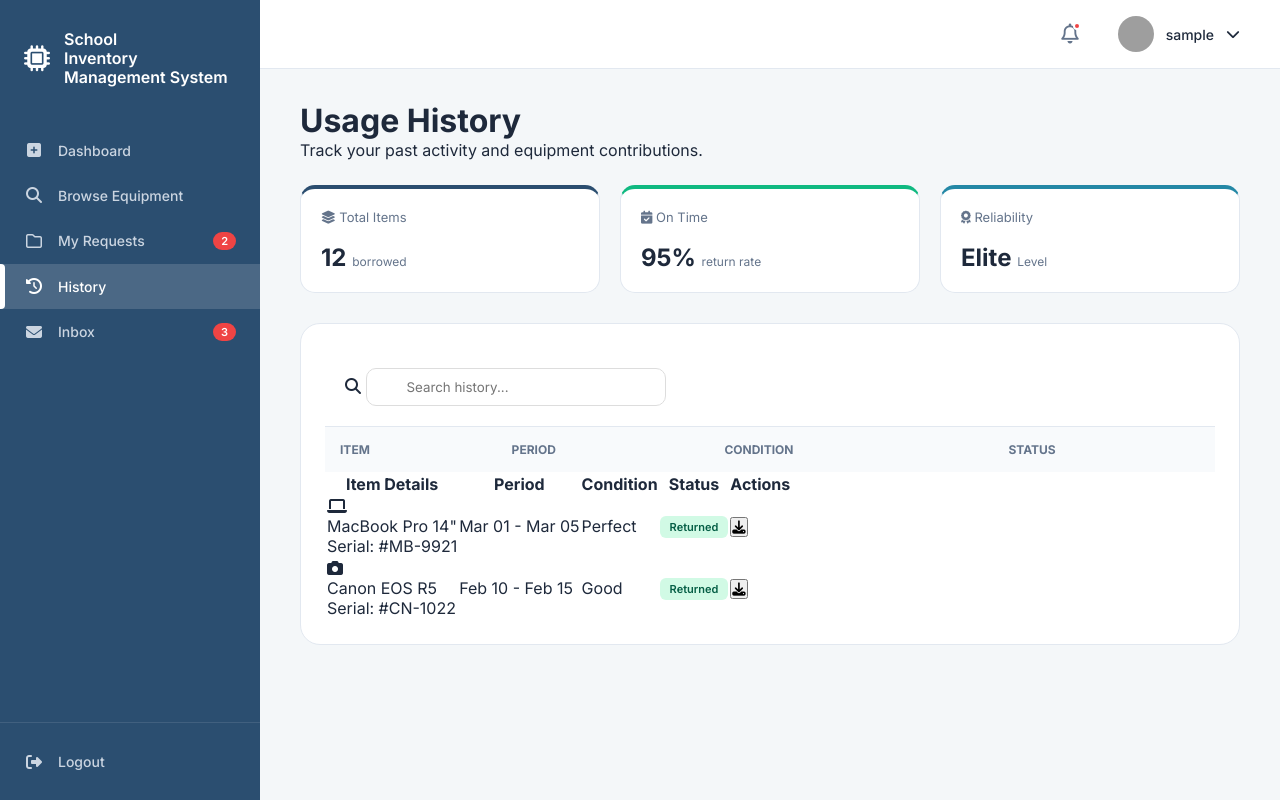
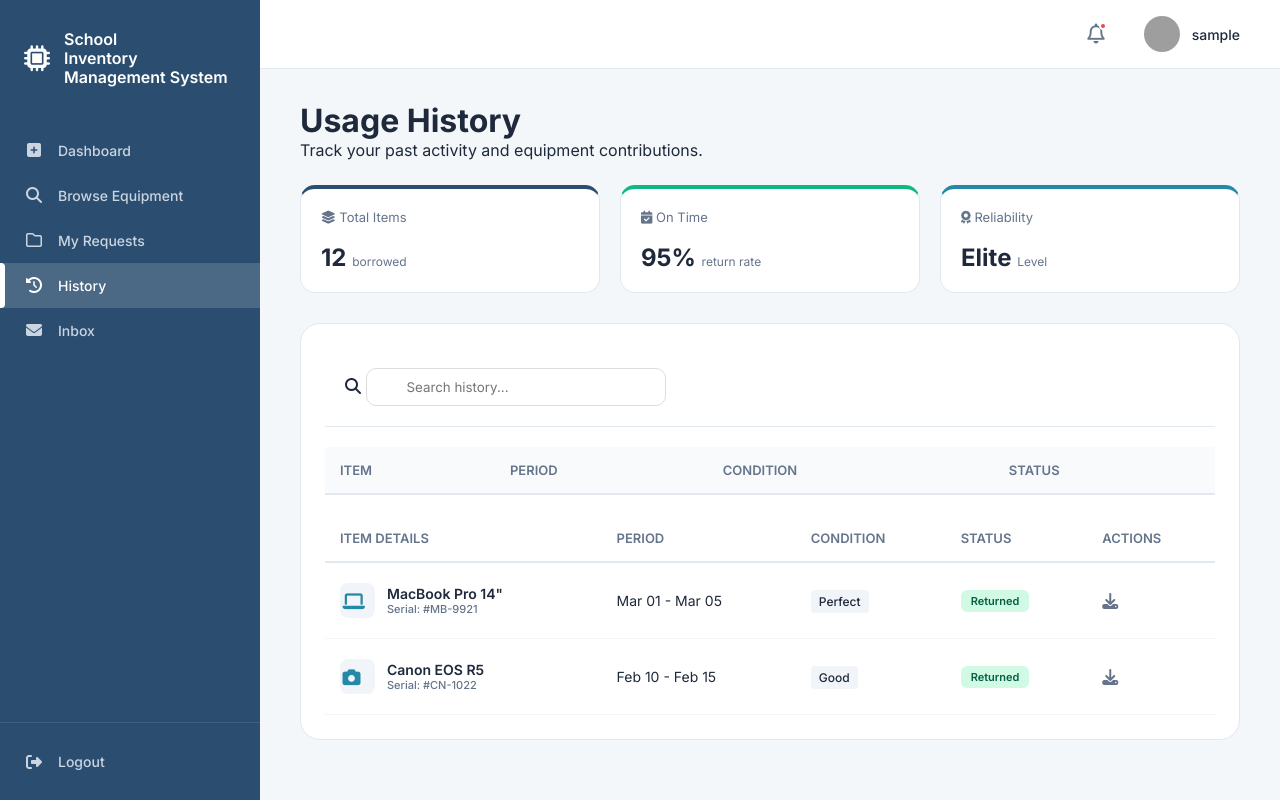
Before and after one commit to zlatevv/school-inventory-system, a plain HTML site: page frontend/html/history_user.html in a window 1280 px wide. Drawn offline with Linux system fonts and the light colour scheme; files that its build step writes are made by us from their sources; sample sign-in values are in the browser's storage; grey boxes are pictures that could not be loaded; files whose address does not match are found by name.

Commit message:
Add files via upload

```diff
--- a/frontend/html/history_user.html
+++ b/frontend/html/history_user.html
@@ -6,6 +6,7 @@
     <title>History | Inventory System</title>
     <link rel="stylesheet" href="https://cdnjs.cloudflare.com/ajax/libs/font-awesome/6.4.0/css/all.min.css">
     <link rel="stylesheet" href="user.css">
+    <link rel="stylesheet" href="history.css">
 </head>
 <body>
 
@@ -21,9 +22,9 @@
         <ul class="nav-menu">
             <li><a href="user.html" class="nav-item"><i class="fa-solid fa-square-plus"></i> Dashboard</a></li>
             <li><a href="browse_equipment.html" class="nav-item"><i class="fa-solid fa-magnifying-glass"></i> Browse Equipment</a></li>
-            <li><a href="my_requests.html" class="nav-item"><i class="fa-regular fa-folder"></i> My Requests <span class="badge-count">2</span></a></li>
+            <li><a href="my_requests.html" class="nav-item"><i class="fa-regular fa-folder"></i> My Requests</a></li>
             <li><a href="history_user.html" class="nav-item"><i class="fa-solid fa-clock-rotate-left"></i> History</a></li>
-            <li><a href="inbox.html" class="nav-item"><i class="fa-solid fa-envelope"></i> Inbox <span class="badge-count red-badge">3</span></a></li>
+            <li><a href="inbox.html" class="nav-item"><i class="fa-solid fa-envelope"></i> Inbox</a></li>
         </ul>
         <div class="logout-btn">
             <a href="#" class="nav-item"><i class="fa-solid fa-right-from-bracket"></i> Logout</a>
@@ -44,7 +45,6 @@
     <div class="user-info">
         <img src="https://ui-avatars.com/api/?name=User&background=2488A6&color=fff" alt="User">
         <span>Loading...</span>
-        <i class="fa-solid fa-chevron-down"></i>
     </div>
 </div>
         </header>
```
Also changed, not shown: frontend/html/browse_equipment.html (+3 -3 lines), frontend/html/inbox.html (+3 -3 lines), frontend/html/my_requests.html (+2 -2 lines).
